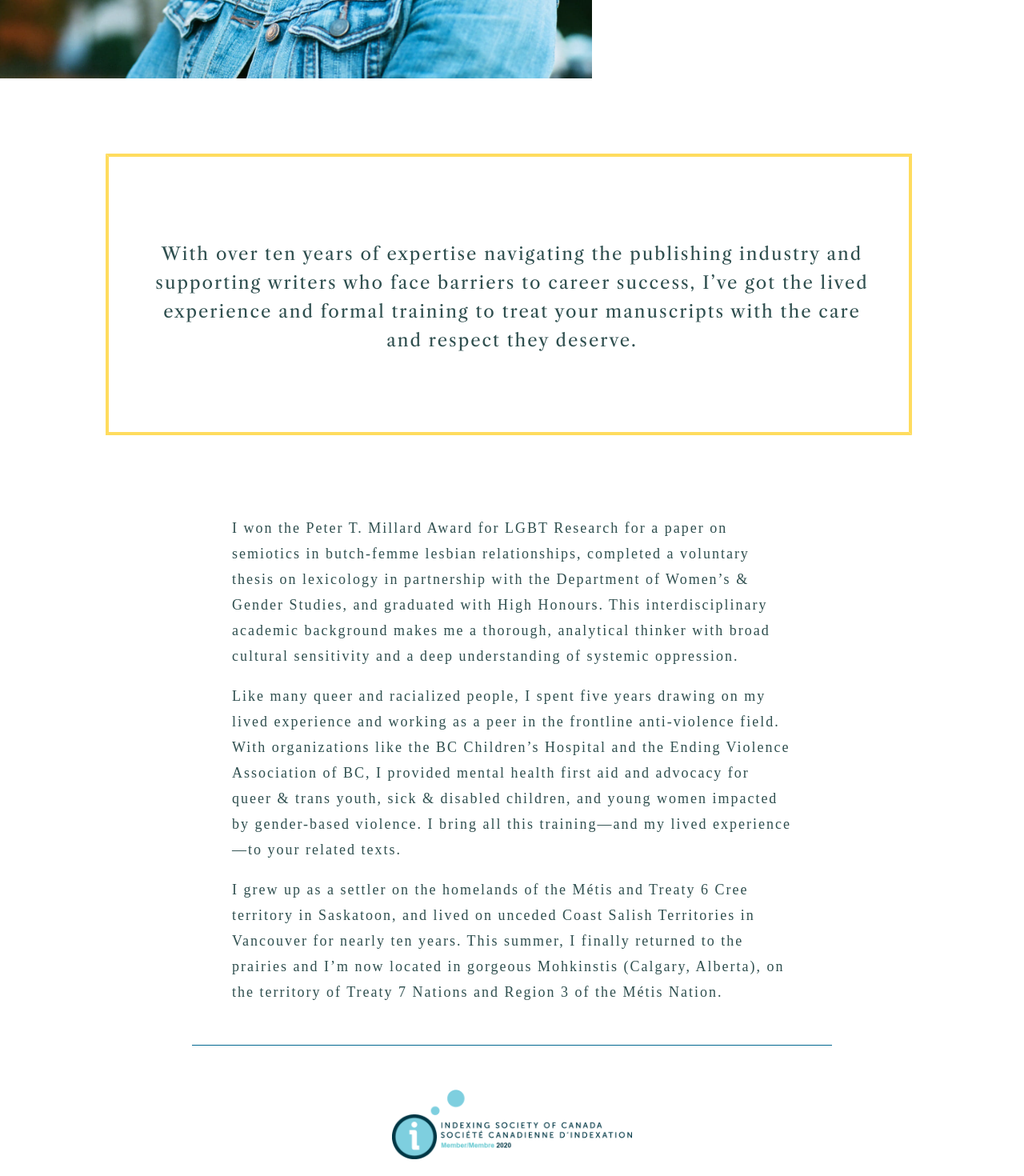
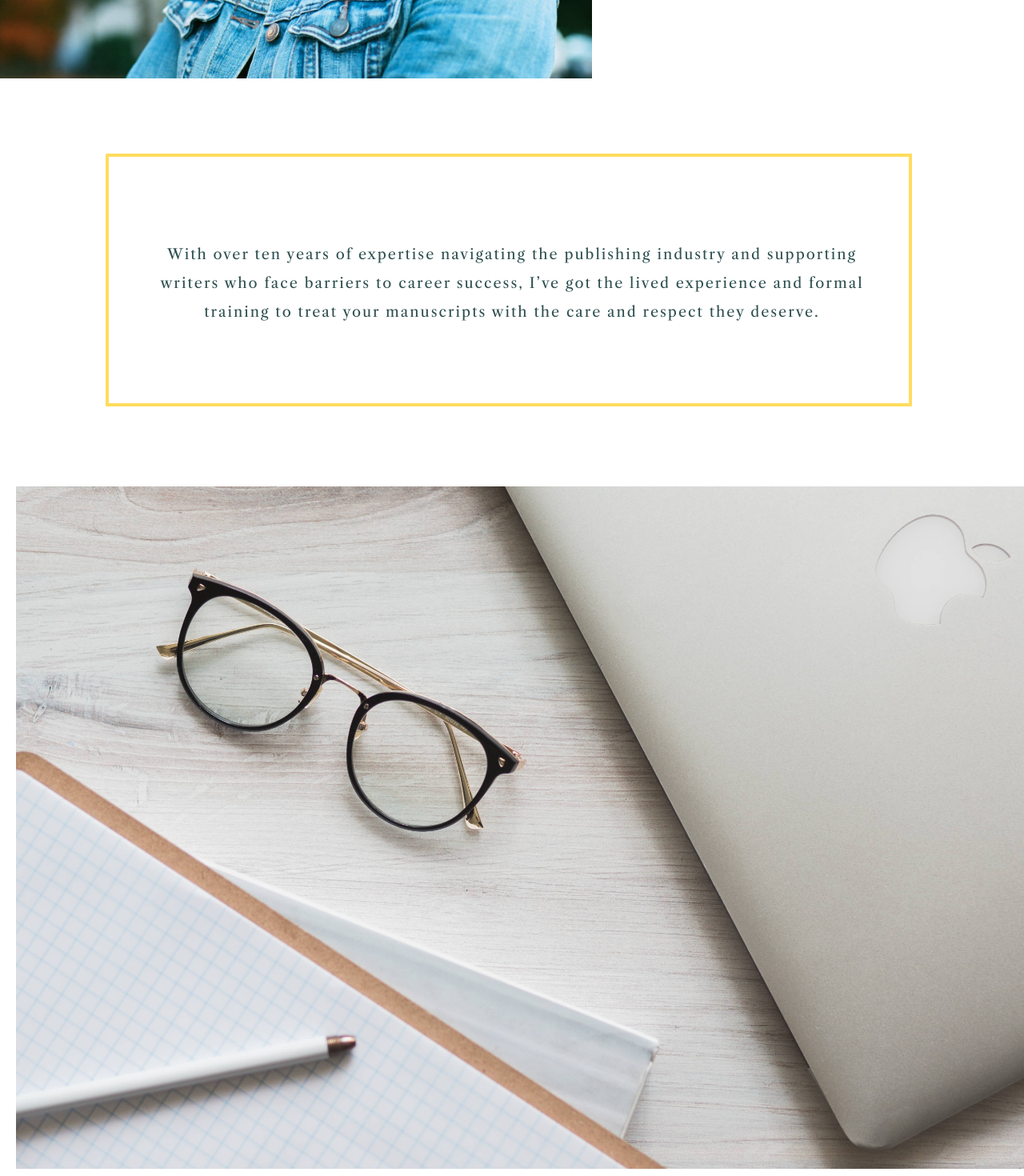
Before and after one commit to eflegg/hearth-place-counselling, a Next.js app: page /about in a window 1280 px wide. Shown: the part 912-2382 px from the top of the page at 80% size. Built offline with nearby package versions, Linux system fonts and the light colour scheme; a web font is replaced by a local one.

Commit message:
laptop photo on about page, needs adjust

```diff
--- a/pages/about.js
+++ b/pages/about.js
@@ -9,9 +9,15 @@ import { Spring, Transition, config } from "react-spring/renderprops.cjs";
 import { useState } from "react";
 
 const AboutContainer = styled.section`
-  /* img {
-    max-width: 100%;
-  } */
+  .full-width--about {
+    position: relative;
+    left: -12%;
+    img {
+      width: 100vw;
+      overflow: hidden;
+    }
+  }
+
   .dots-center {
     margin-top: 100px;
     div {
@@ -67,6 +73,9 @@ const AboutIntro = styled.div`
   padding: 100px 50px;
   position: relative;
   transition: color 0.25s;
+  h3 {
+    font-size: 18px;
+  }
 `;
 
 const AboutImage = styled.div`
@@ -216,6 +225,9 @@ export default function About() {
             </h3>
           </AboutIntro>
         </Waypoint>
+        <div className="full-width--about">
+          <img src="/laptop.jpg" alt="" />
+        </div>
         <div className="about--main">
           <p>
             I won the Peter T. Millard Award for LGBT Research for a paper on
```
